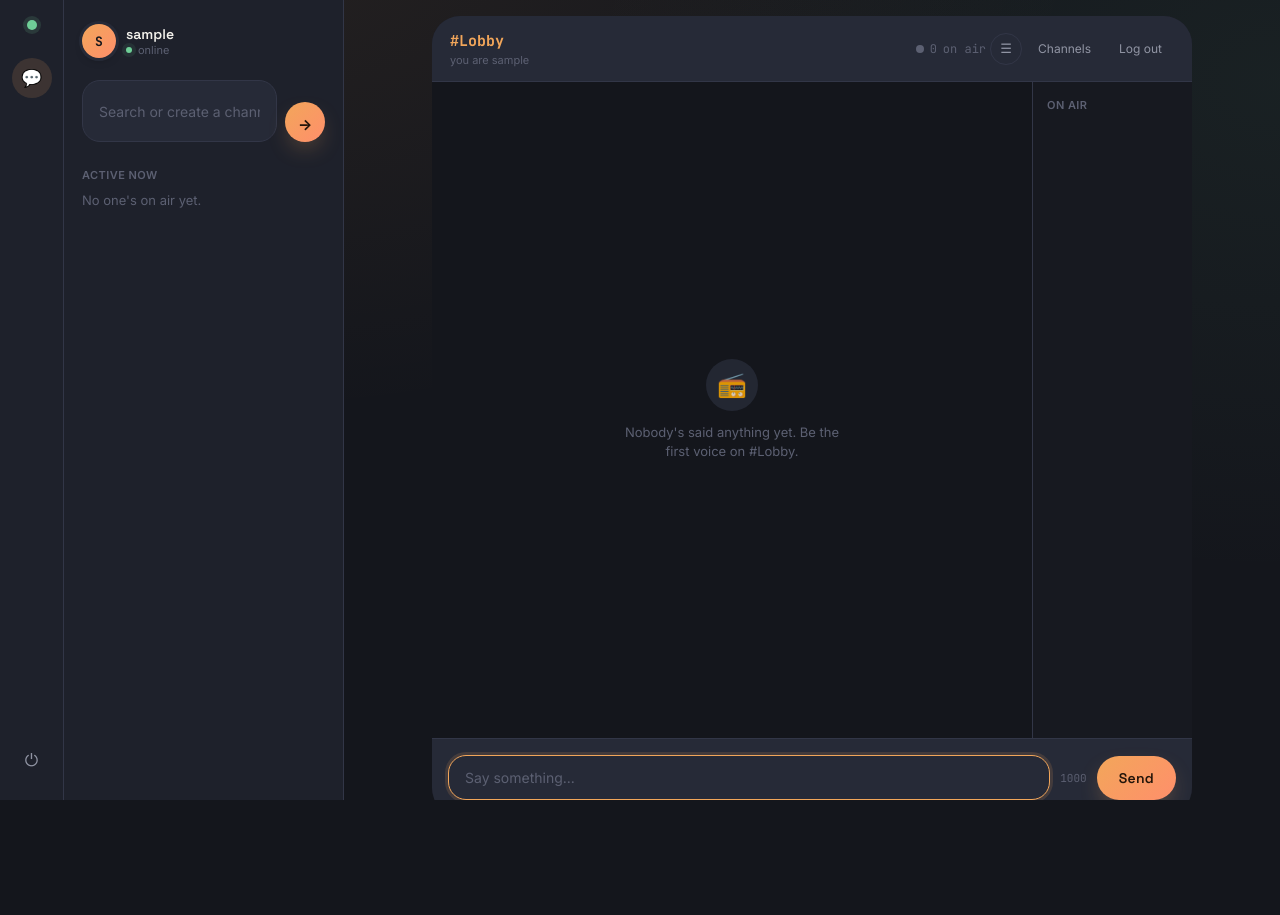
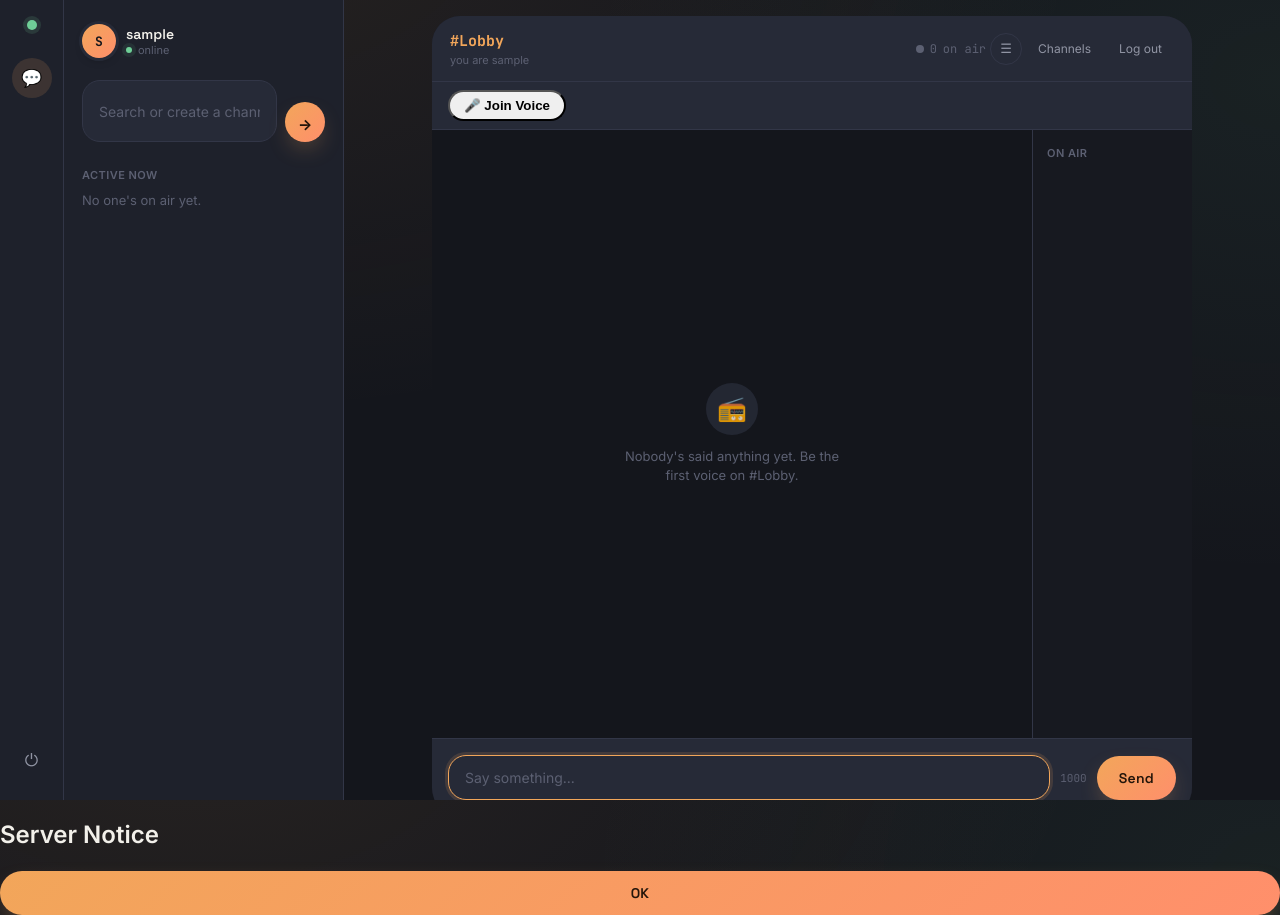
Before and after one commit to eckermania14/wavelength, a Flask app: page /r/1 in a window 1280 px wide. Before the commit the page ends 800 px from the top, so only its background shows below. Run offline with Flask 3, Linux system fonts and the light colour scheme; the visitor is signed in with stand-in values (Sample User, id 1); data comes from the database, SQL or seed files in the repository; some libraries are stand-ins or nearby versions.

Commit message:
Update room.html

```diff
--- a/templates/room.html
+++ b/templates/room.html
@@ -26,27 +26,38 @@
   .nick[data-username="lowcortisol"] { color: #ffa94d !important; text-shadow: 0 0 8px #ffd700; }
   .nick[data-username="arika_62"] { color: #f046dc !important; text-shadow: 0 0 6px #00ff9d; }
 
-  /* Admin Modal */
-  .modal {
-    position: fixed;
-    top: 0; left: 0; right: 0; bottom: 0;
-    background: rgba(0,0,0,0.9);
-    display: none;
+  /* Voice Chat UI */
+  .voice-bar {
+    background: var(--panel-raised);
+    border-bottom: 1px solid var(--panel-line);
+    padding: 8px 16px;
+    display: flex;
     align-items: center;
-    justify-content: center;
-    z-index: 2000;
+    gap: 12px;
+    font-size: 13px;
   }
-  .modal-content {
-    background: #1f222e;
-    padding: 28px 36px;
-    border-radius: 12px;
-    max-width: 400px;
-    text-align: center;
-    border: 2px solid #ff8f6b;
+  .voice-btn {
+    padding: 6px 14px;
+    border-radius: 999px;
+    font-weight: 600;
+    cursor: pointer;
+    transition: all 0.2s;
   }
-  .modal-content h2 {
-    margin: 0 0 16px 0;
-    color: #ff8f6b;
+  .voice-btn.mic-on {
+    background: #6fcf97;
+    color: #14161c;
+  }
+  .voice-users {
+    display: flex;
+    gap: 8px;
+    flex-wrap: wrap;
+  }
+  .voice-user {
+    background: rgba(111, 207, 151, 0.2);
+    color: var(--signal);
+    padding: 4px 10px;
+    border-radius: 999px;
+    font-size: 12px;
   }
 </style>
 </head>
@@ -109,6 +120,13 @@
             <a href="{{ url_for('logout') }}" class="leave-link">Log out</a>
           </div>
         </header>
+
+        <!-- Voice Bar -->
+        <div class="voice-bar" id="voice-bar">
+          <button id="toggle-voice" class="voice-btn">🎤 Join Voice</button>
+          <div class="voice-users" id="voice-users"></div>
+        </div>
+
         <div class="chat-body">
           <div id="messages" class="messages">
             {% if not history %}
@@ -176,6 +194,12 @@
     const rosterBackdrop = document.getElementById('roster-backdrop');
     const sidebar = document.getElementById('sidebar');
     const sidebarToggle = document.getElementById('sidebar-toggle');
+
+    // Voice Chat Variables
+    let localStream = null;
+    let peers = {}; // username -> RTCPeerConnection
+    let isInVoice = false;
+    const voiceUsers = new Set();
 
     function colorForName(name) {
       const specialColors = {
@@ -254,6 +278,119 @@
       document.getElementById('admin-modal').style.display = 'none';
     }
 
+    // Voice Chat Functions
+    async function toggleVoice() {
+      const btn = document.getElementById('toggle-voice');
+      if (!isInVoice) {
+        try {
+          localStream = await navigator.mediaDevices.getUserMedia({ audio: true });
+          isInVoice = true;
+          btn.textContent = '🎤 Leave Voice';
+          btn.classList.add('mic-on');
+          socket.emit('voice_join', { room_id: roomId });
+          addSystemMessage('You joined voice chat.');
+        } catch (err) {
+          console.error(err);
+          addSystemMessage('Failed to access microphone.');
+        }
+      } else {
+        if (localStream) {
+          localStream.getTracks().forEach(track => track.stop());
+        }
+        Object.values(peers).forEach(pc => pc.close());
+        peers = {};
+        isInVoice = false;
+        btn.textContent = '🎤 Join Voice';
+        btn.classList.remove('mic-on');
+        addSystemMessage('You left voice chat.');
+      }
+    }
+
+    function createPeerConnection(targetUsername) {
+      const pc = new RTCPeerConnection({
+        iceServers: [{ urls: 'stun:stun.l.google.com:19302' }]
+      });
+
+      if (localStream) {
+        localStream.getTracks().forEach(track => pc.addTrack(track, localStream));
+      }
+
+      pc.onicecandidate = (event) => {
+        if (event.candidate) {
+          socket.emit('voice_ice', {
+            room_id: roomId,
+            target: targetUsername,
+            candidate: event.candidate
+          });
+        }
+      };
+
+      pc.ontrack = (event) => {
+        const audio = document.createElement('audio');
+        audio.srcObject = event.streams[0];
+        audio.autoplay = true;
+        document.body.appendChild(audio);
+      };
+
+      peers[targetUsername] = pc;
+      return pc;
+    }
+
+    // Socket listeners for voice
+    socket.on('voice_offer', async (data) => {
+      const pc = createPeerConnection(data.from);
+      await pc.setRemoteDescription(new RTCSessionDescription(data.offer));
+      const answer = await pc.createAnswer();
+      await pc.setLocalDescription(answer);
+      socket.emit('voice_answer', {
+        room_id: roomId,
+        target: data.from,
+        answer: answer
+      });
+    });
+
+    socket.on('voice_answer', async (data) => {
+      const pc = peers[data.from];
+      if (pc) {
+        await pc.setRemoteDescription(new RTCSessionDescription(data.answer));
+      }
+    });
+
+    socket.on('voice_ice', (data) => {
+      const pc = peers[data.from];
+      if (pc) {
+        pc.addIceCandidate(new RTCIceCandidate(data.candidate));
+      }
+    });
+
+    socket.on('voice_user_joined', (data) => {
+      if (isInVoice && data.username !== username) {
+        const pc = createPeerConnection(data.username);
+        pc.createOffer().then(offer => {
+          pc.setLocalDescription(offer);
+          socket.emit('voice_offer', {
+            room_id: roomId,
+            target: data.username,
+            offer: offer
+          });
+        });
+      }
+      voiceUsers.add(data.username);
+      updateVoiceUsersUI();
+    });
+
+    function updateVoiceUsersUI() {
+      const container = document.getElementById('voice-users');
+      container.innerHTML = '';
+      voiceUsers.forEach(user => {
+        const el = document.createElement('span');
+        el.className = 'voice-user';
+        el.textContent = user;
+        container.appendChild(el);
+      });
+    }
+
+    // Existing socket events
     socket.on('connect', () => socket.emit('join', { room_id: roomId }));
     socket.on('message', entry => addMessage(entry, entry.username === username));
     socket.on('system', data => addSystemMessage(data.msg));
@@ -297,7 +434,13 @@
 
     if (sidebarToggle) sidebarToggle.addEventListener('click', () => sidebar.classList.toggle('open'));
 
-    window.addEventListener('beforeunload', () => socket.emit('leave', { room_id: roomId }));
+    // Voice button
+    document.getElementById('toggle-voice').addEventListener('click', toggleVoice);
+
+    window.addEventListener('beforeunload', () => {
+      socket.emit('leave', { room_id: roomId });
+      if (localStream) localStream.getTracks().forEach(track => track.stop());
+    });
 
     paintAvatars();
     scrollToBottom();
```
